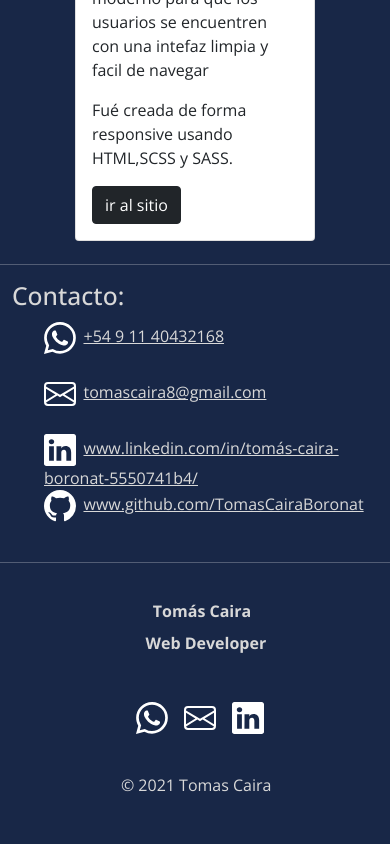
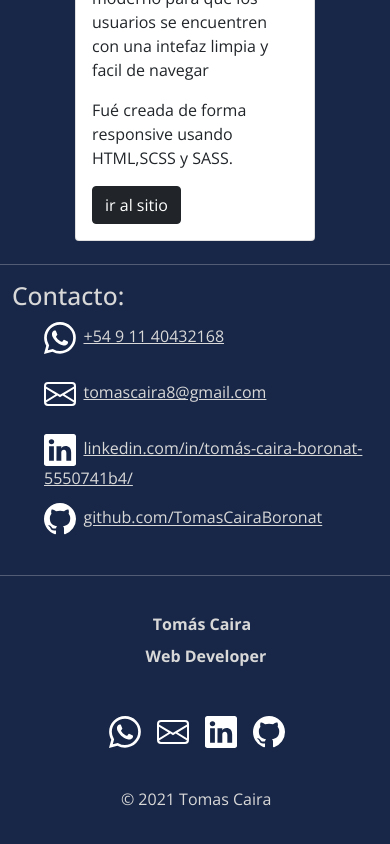
Before and after one commit to TomasCairaBoronat/repository_myPortfolio, a website: page root/index.html in a window 390 px wide. Shown: the part 1743-2587 px from the top of the page. Drawn offline with nearby package versions, Linux system fonts and the light colour scheme.

Commit message:
Adicion de github en contactos y footer

```diff
--- a/root/index.html
+++ b/root/index.html
@@ -133,12 +133,12 @@
     <li class="logoLi">
       <svg xmlns="http://www.w3.org/2000/svg" width="32" height="auto" fill="white" class="bi bi-linkedin" viewBox="0 0 16 16">
         <path d="M0 1.146C0 .513.526 0 1.175 0h13.65C15.474 0 16 .513 16 1.146v13.708c0 .633-.526 1.146-1.175 1.146H1.175C.526 16 0 15.487 0 14.854V1.146zm4.943 12.248V6.169H2.542v7.225h2.401zm-1.2-8.212c.837 0 1.358-.554 1.358-1.248-.015-.709-.52-1.248-1.342-1.248-.822 0-1.359.54-1.359 1.248 0 .694.521 1.248 1.327 1.248h.016zm4.908 8.212V9.359c0-.216.016-.432.08-.586.173-.431.568-.878 1.232-.878.869 0 1.216.662 1.216 1.634v3.865h2.401V9.25c0-2.22-1.184-3.252-2.764-3.252-1.274 0-1.845.7-2.165 1.193v.025h-.016a5.54 5.54 0 0 1 .016-.025V6.169h-2.4c.03.678 0 7.225 0 7.225h2.4z"/>
-      </svg> <a href="https://www.linkedin.com/in/tom%C3%A1s-caira-boronat-5550741b4/" target="_blank" rel="noopener noreferrer" class="texto">www.linkedin.com/in/tomás-caira-boronat-5550741b4/</a>
+      </svg> <a href="https://www.linkedin.com/in/tom%C3%A1s-caira-boronat-5550741b4/" target="_blank" rel="noopener noreferrer" class="texto">linkedin.com/in/tomás-caira-boronat-5550741b4/</a>
     </li>
     <li class="logoGithub">
       <svg xmlns="http://www.w3.org/2000/svg" width="32" height="auto" fill="white" class="bi bi-github" viewBox="0 0 16 16">
         <path d="M8 0C3.58 0 0 3.58 0 8c0 3.54 2.29 6.53 5.47 7.59.4.07.55-.17.55-.38 0-.19-.01-.82-.01-1.49-2.01.37-2.53-.49-2.69-.94-.09-.23-.48-.94-.82-1.13-.28-.15-.68-.52-.01-.53.63-.01 1.08.58 1.23.82.72 1.21 1.87.87 2.33.66.07-.52.28-.87.51-1.07-1.78-.2-3.64-.89-3.64-3.95 0-.87.31-1.59.82-2.15-.08-.2-.36-1.02.08-2.12 0 0 .67-.21 2.2.82.64-.18 1.32-.27 2-.27.68 0 1.36.09 2 .27 1.53-1.04 2.2-.82 2.2-.82.44 1.1.16 1.92.08 2.12.51.56.82 1.27.82 2.15 0 3.07-1.87 3.75-3.65 3.95.29.25.54.73.54 1.48 0 1.07-.01 1.93-.01 2.2 0 .21.15.46.55.38A8.012 8.012 0 0 0 16 8c0-4.42-3.58-8-8-8z"/>
-      </svg> <a href="https://github.com/TomasCairaBoronat" class="texto">www.github.com/TomasCairaBoronat</a>
+      </svg> <a target="_blank" href="https://github.com/TomasCairaBoronat" class="texto">github.com/TomasCairaBoronat</a>
     </li>
   </ul>
   </section>
@@ -170,9 +170,14 @@
       <li class="me-3"><a class="text-muted" href="mailto:tomascaira8@gmail.com"><svg xmlns="http://www.w3.org/2000/svg" width="32" height="auto" fill="white" class="bi bi-envelope" viewBox="0 0 16 16">
         <path d="M0 4a2 2 0 0 1 2-2h12a2 2 0 0 1 2 2v8a2 2 0 0 1-2 2H2a2 2 0 0 1-2-2V4Zm2-1a1 1 0 0 0-1 1v.217l7 4.2 7-4.2V4a1 1 0 0 0-1-1H2Zm13 2.383-4.708 2.825L15 11.105V5.383Zm-.034 6.876-5.64-3.471L8 9.583l-1.326-.795-5.64 3.47A1 1 0 0 0 2 13h12a1 1 0 0 0 .966-.741ZM1 11.105l4.708-2.897L1 5.383v5.722Z"/>
       </svg></a></li>
-      <li class="me-3"><a class="text-muted" href="https://www.linkedin.com/in/tom%C3%A1s-caira-boronat-5550741b4/"><svg xmlns="http://www.w3.org/2000/svg" width="32" height="auto" fill="white" class="bi bi-linkedin" viewBox="0 0 16 16">
+      <li class="me-3"><a class="text-muted" target="_blank" href="https://www.linkedin.com/in/tom%C3%A1s-caira-boronat-5550741b4/"><svg xmlns="http://www.w3.org/2000/svg" width="32" height="auto" fill="white" class="bi bi-linkedin" viewBox="0 0 16 16">
         <path d="M0 1.146C0 .513.526 0 1.175 0h13.65C15.474 0 16 .513 16 1.146v13.708c0 .633-.526 1.146-1.175 1.146H1.175C.526 16 0 15.487 0 14.854V1.146zm4.943 12.248V6.169H2.542v7.225h2.401zm-1.2-8.212c.837 0 1.358-.554 1.358-1.248-.015-.709-.52-1.248-1.342-1.248-.822 0-1.359.54-1.359 1.248 0 .694.521 1.248 1.327 1.248h.016zm4.908 8.212V9.359c0-.216.016-.432.08-.586.173-.431.568-.878 1.232-.878.869 0 1.216.662 1.216 1.634v3.865h2.401V9.25c0-2.22-1.184-3.252-2.764-3.252-1.274 0-1.845.7-2.165 1.193v.025h-.016a5.54 5.54 0 0 1 .016-.025V6.169h-2.4c.03.678 0 7.225 0 7.225h2.4z"/>
       </svg></svg></a></li>
+      <li class="me-3">
+        <a class="text-muted" target="_blank" href="https://github.com/TomasCairaBoronat"><svg xmlns="http://www.w3.org/2000/svg" width="32" height="auto" fill="white" class="bi bi-github" viewBox="0 0 16 16">
+          <path d="M8 0C3.58 0 0 3.58 0 8c0 3.54 2.29 6.53 5.47 7.59.4.07.55-.17.55-.38 0-.19-.01-.82-.01-1.49-2.01.37-2.53-.49-2.69-.94-.09-.23-.48-.94-.82-1.13-.28-.15-.68-.52-.01-.53.63-.01 1.08.58 1.23.82.72 1.21 1.87.87 2.33.66.07-.52.28-.87.51-1.07-1.78-.2-3.64-.89-3.64-3.95 0-.87.31-1.59.82-2.15-.08-.2-.36-1.02.08-2.12 0 0 .67-.21 2.2.82.64-.18 1.32-.27 2-.27.68 0 1.36.09 2 .27 1.53-1.04 2.2-.82 2.2-.82.44 1.1.16 1.92.08 2.12.51.56.82 1.27.82 2.15 0 3.07-1.87 3.75-3.65 3.95.29.25.54.73.54 1.48 0 1.07-.01 1.93-.01 2.2 0 .21.15.46.55.38A8.012 8.012 0 0 0 16 8c0-4.42-3.58-8-8-8z"/>
+        </svg></a>
+      </li>
     </ul>
 
   </div>
--- a/root/style/style.scss
+++ b/root/style/style.scss
@@ -299,6 +299,13 @@ hr{
         }
     }
   }
+  /*Section 4 movil*/
+  .logoGithub{
+    padding-top: 4%;
+    .bi-github{
+      margin-right: 1%;
+    }
+  }
   /*Footer movil*/
 .footerGrid{
   display: grid;
@@ -336,7 +343,7 @@ hr{
     grid-area: contactosFooter;
     margin-top: 5%;
     margin-bottom: 5%;
-    margin-left: 7%;
+    margin-left: 0%;
     padding-left: 28%;
   }
 }
@@ -379,8 +386,8 @@ hr{
       grid-area: contactosFooter;
       margin-top: 5%;
       margin-bottom: 5%;
-      margin-left: 4%;
-      padding-left: 28%;
+      margin-left: 0%;
+      padding-left: 25%;
     }
   }
 
```
Also changed, not shown: root/style/style.css.
